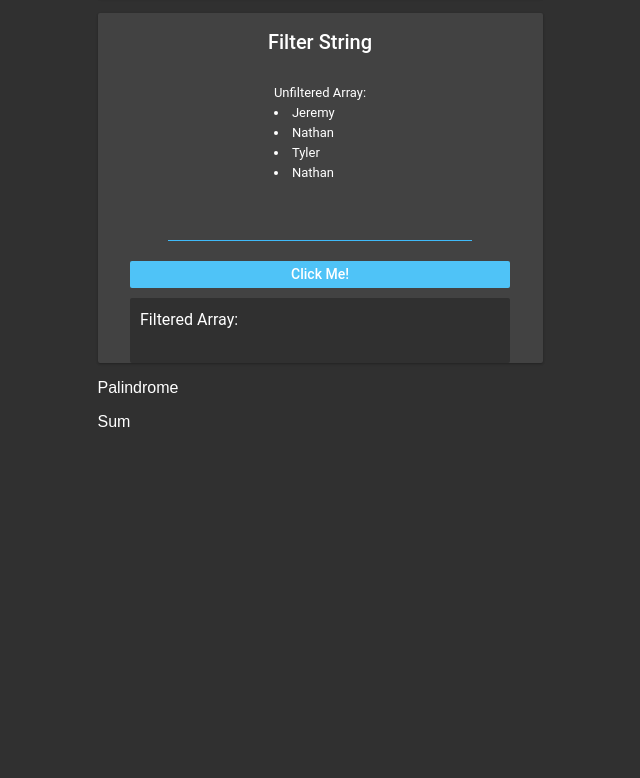
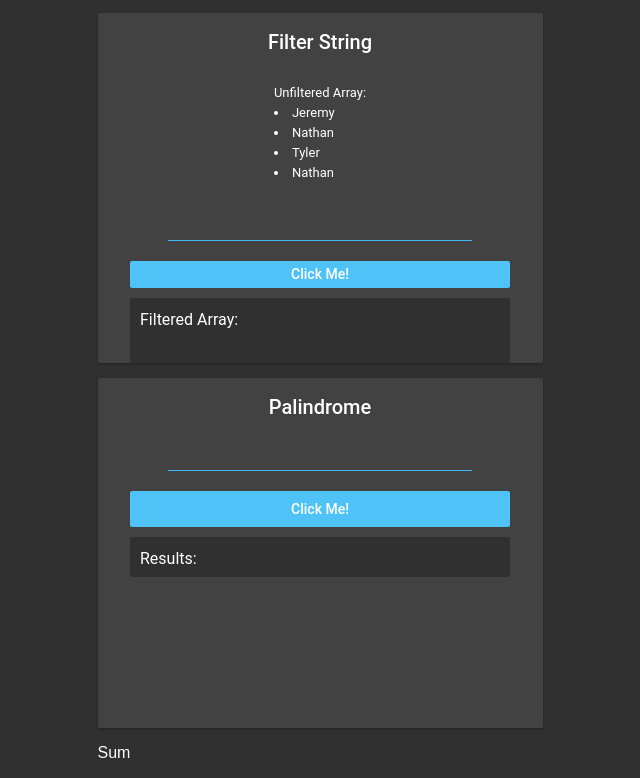
Before and after one commit to JereMitch/react-toy-problems, a React (Create React App) app: page / in a window 1280 px wide. Shown: the part 692-1470 px from the top of the page, without its empty margins (320-960 px from the left). Before the commit the page ends 1139 px from the top, so only its background shows below. Built offline with nearby package versions, Linux system fonts and the light colour scheme.

Commit message:
almost done with palindrome

```diff
--- a/src/components/TopicBrowser/TopicBrowser.js
+++ b/src/components/TopicBrowser/TopicBrowser.js
@@ -1,4 +1,4 @@
-import React, { Component } from 'react';
+import React from 'react';
 import EvenAndOdd from '../Topics/EvenAndOdd';
 import FilterObject from '../Topics/FilterObject';
 import FilterString from '../Topics/FilterString';
--- a/src/components/Topics/EvenAndOdd.js
+++ b/src/components/Topics/EvenAndOdd.js
@@ -41,8 +41,8 @@ export default class EvenAndOdd extends Component {
     return (
       <div className="puzzleBox evenAndOddPB">
         <h4>Evens and Odds</h4>
-        <input className="inputLine" onChange = {onChange} />
-        <button className="confirmationButton" onClick = {onClick}>Click Me!</button>
+        <input className="inputLine" onChange={onChange} />
+        <button className="confirmationButton" onClick={onClick}>Click Me!</button>
         <span className="resultsBox">Evens: {this.state.evenArray}</span>
         <span className="resultsBox">Odds: {this.state.oddArray}</span>
       </div>
--- a/src/components/Topics/FilterString.js
+++ b/src/components/Topics/FilterString.js
@@ -34,14 +34,14 @@ export default class FilterString extends Component {
                 <span className="puzzleText">
                     Unfiltered Array:
                     <br />
-                    {this.state.unFilteredArray.map((item , index) => <li>{item}</li>)}
+                    {this.state.unFilteredArray.map((item, index) => <li key={index}>{item}</li>)}
                 </span>
                 <input className="inputLine" onChange={onChange} />
                 <button className="confirmationButton" onClick={onClick} >Click Me!</button>
                 <span className="resultsBox filterStringRB">
                     Filtered Array:
                     <br />
-                    {this.state.filteredArray.map(data => <li>{data}</li>)}
+                    {this.state.filteredArray.map((data, index) => <li key={index}>{data}</li>)}
                 </span>
             </div>
         )
--- a/src/components/Topics/Palindrome.js
+++ b/src/components/Topics/Palindrome.js
@@ -1,11 +1,53 @@
-import React, { Component } from 'react'
+import React, { Component } from "react";
 
 export default class Palindrome extends Component {
+  constructor(props) {
+    super(props);
+    this.state = {
+      userInput: "",
+      palindrome: "",
+    };
+  }
+
+    onChange = (e) => {
+      const handleChange = (input) => {
+        this.setState({ userInput: input });
+        // console.log(input)
+      };
+      handleChange(e.target.value);
+    };
+
+    onClick = () => {
+      let reverse = [];
+      let user = this.state.userInput.replace(/\s/g, "").toLowerCase();
+
+      for (let i = this.state.userInput.length - 1; i >= 0; i--) {
+        if (this.state.userInput.charAt(i) === " ") {
+          continue;
+        }
+        reverse.push(this.state.userInput.toLowerCase().charAt(i));
+      }
+      console.log(reverse)
+      if (reverse.join("") === user) {
+        this.setState({ Results: "true" });
+      } else {
+        this.setState({ Results: "false" });
+      }
+      console.log(this.state.onClick)
+      console.log(this.state.userInput)
+
+
+    };
     render() {
-        return (
-            <div>
-                <p>Palindrome</p>
-            </div>
-        )
-    }
+    return (
+      <div className="puzzleBox filterStringPB">
+        <h4>Palindrome</h4>
+        <input className="inputLine" onChange={this.onChange} />
+        <button className="confirmationButton" onClick={this.onClick}>
+          Click Me!
+        </button>
+        <span className="resultsBox">Results:{this.state.onClick}</span>
+      </div>
+    );
+  }
 }
```
